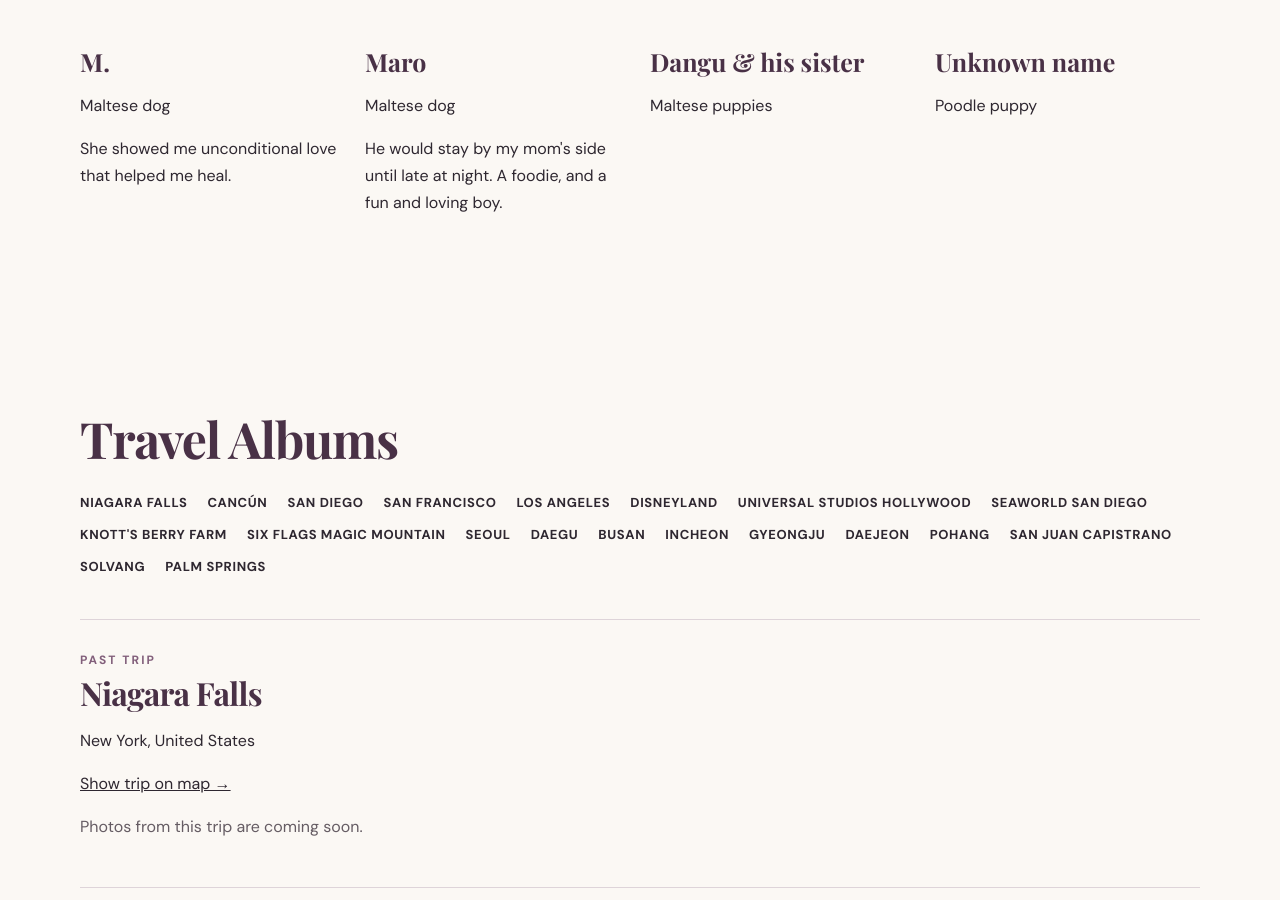
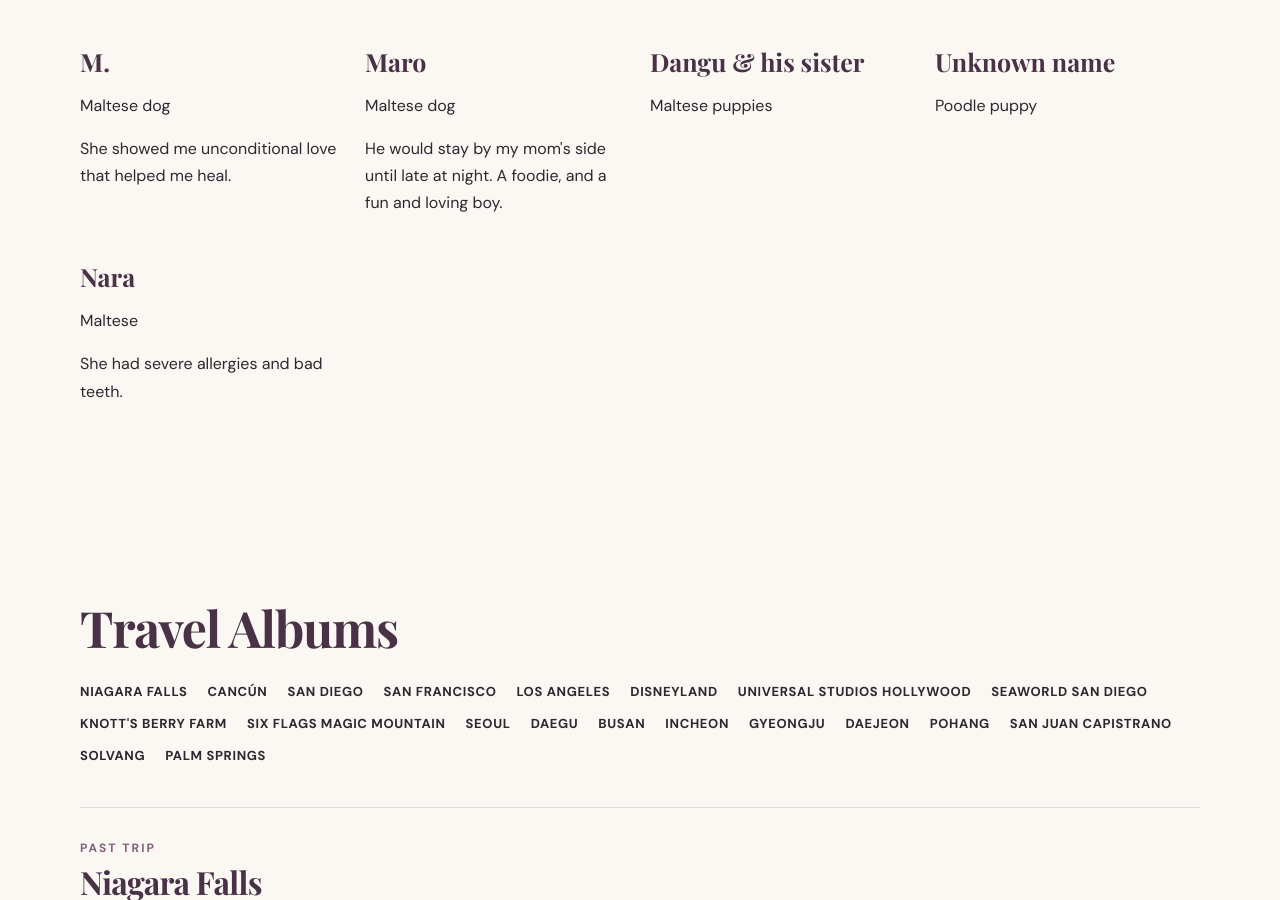
Before and after one commit to lydiarim22-coder/mindoflydia, a Jekyll site: the page built from photo-gallery.html, in a window 1280 px wide and 900 px high, scrolled down 1880 px. Built offline with Jekyll 4.4.1, drawn with Linux system fonts in a browser that asks for light colours; some web fonts are replaced.

Commit message:
Add Nara to pet memorial gallery

```diff
--- a/_data/dog_memorials.yml
+++ b/_data/dog_memorials.yml
@@ -41,3 +41,7 @@
 
 - name: "Unknown name"
   breed: Poodle puppy
+
+- name: Nara
+  breed: Maltese
+  memory: "She had severe allergies and bad teeth."
```
